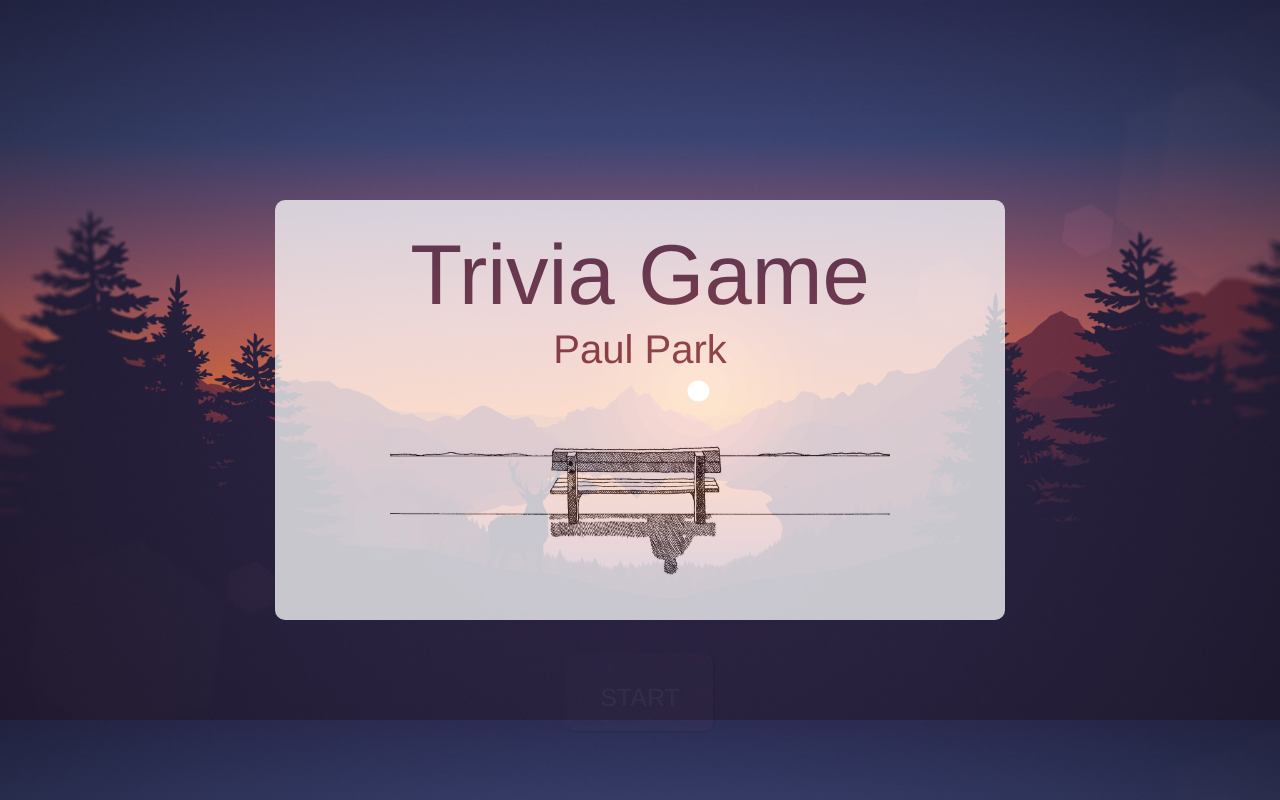
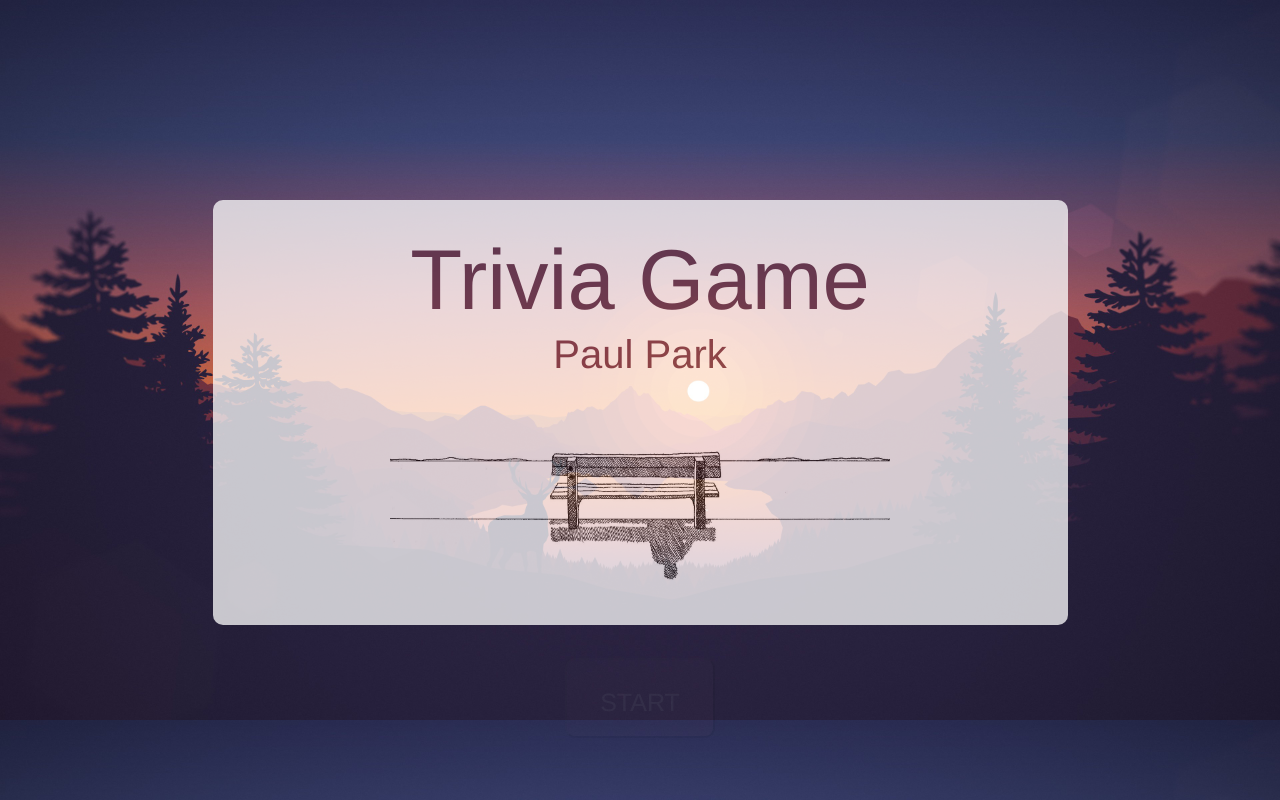
Before and after one commit to parkpaul94/TriviaGame, a plain HTML site: page index.html in a window 1280 px wide. Drawn offline with nearby package versions, Linux system fonts and the light colour scheme.

Commit message:
added a container and removed some bootstrap content

```diff
--- a/assets/css/style.css
+++ b/assets/css/style.css
@@ -8,14 +8,20 @@ body {
 	width: 100%;
 }
 
+.container {
+    margin: 0 auto;
+    width: 75%;
+}
+
 .mainbox {
-    height: 420px;
+    height: 425px;
+    width: 75%;
     background-color: white;
     text-align: center;
+    margin: 0 auto;
     padding: 1.15%;
     border-radius: 10px 10px 10px 10px;
     opacity: .75;
-    /* box-shadow: 5px 5px 5px black; */
 }
 
 .introfont {
@@ -30,7 +36,6 @@ body {
 }
 
 .triviabox{
-	/* margin-top: 100px; */
     text-align: center;
     opacity: .75;
  }
@@ -72,7 +77,6 @@ body {
  	padding: 30px;
  	font-size: 20px;
     margin: 10px;
-
  }
 
  .wrongAnswer, .rightAnswer {
--- a/assets/javascript/game.js
+++ b/assets/javascript/game.js
@@ -191,7 +191,6 @@ var AnswerCheck = function() {
 var gameOver = function() {
 	$('.triviabox').empty();
 	$('.timerSection').empty();
-	var scoreDiv = $('<div>');
 	scoreDiv.addClass('score');
 	scoreDiv.html('Correct: ' + rCount + '<br>' + 'Wrong: ' + wCount);
 	$('.triviabox').append(scoreDiv);
--- a/index.html
+++ b/index.html
@@ -13,10 +13,6 @@
 	<div class="header">
 	</div>
 	<div class="container">
-		<div class="col-md-2 col-1">
-
-		</div>
-			<div class="col-md-8">
 				<div class="mainbox"><h2 class="mainboxfont"></h2><h2 class="introfont">Trivia Game</h2><p><h2 class="namefont">Paul Park</h2></p>
 					<p><img class="mainphoto"  src="assets/images/wallpaper4.jpg"></p>
 				<div class="triviabox">
@@ -27,10 +23,8 @@
 				</div>
 			</div>
 
-			</div>
 
-			<div class="col-md-2 col-2">
-			</div>
+
 		</div>
 <script type="text/javascript" src="assets/javascript/game.js">
 </script>
```
